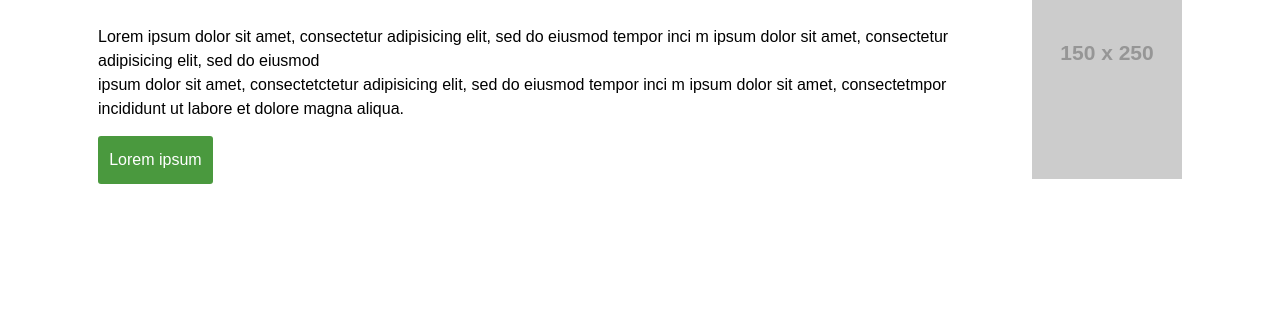
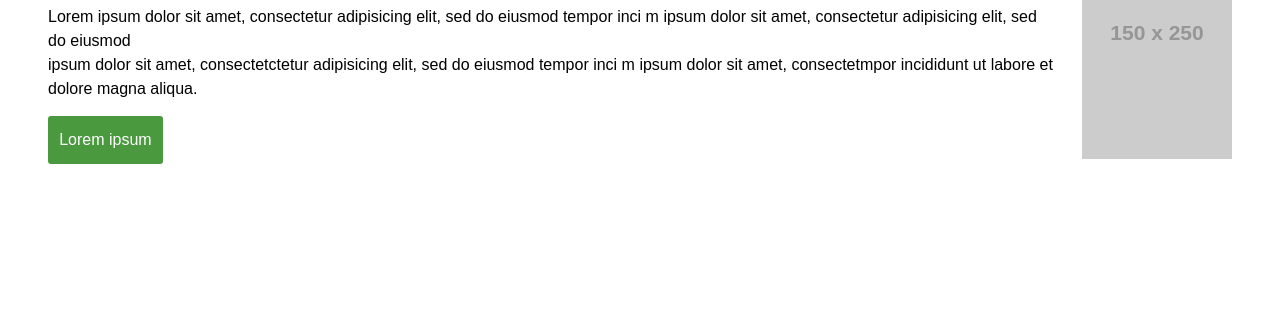
Before and after one commit to fulltom/oneapp-inuit, a plain HTML site: page index.html in a window 1280 px wide. Shown: the part 502-832 px from the top of the page. After the commit the page ends 800 px from the top, so only its background shows below. Drawn offline with Linux system fonts and the light colour scheme; placeholder pictures from the web are drawn by us.

```diff
--- a/css/style.scss
+++ b/css/style.scss
@@ -21,10 +21,6 @@
 	padding:96px 48px;
 
 }
-.wrapper {
-		min-width:960px;
-		margin:50px;
-	}
 
 
 
```
Also changed, not shown: css/style.min.css, 1 other file.
